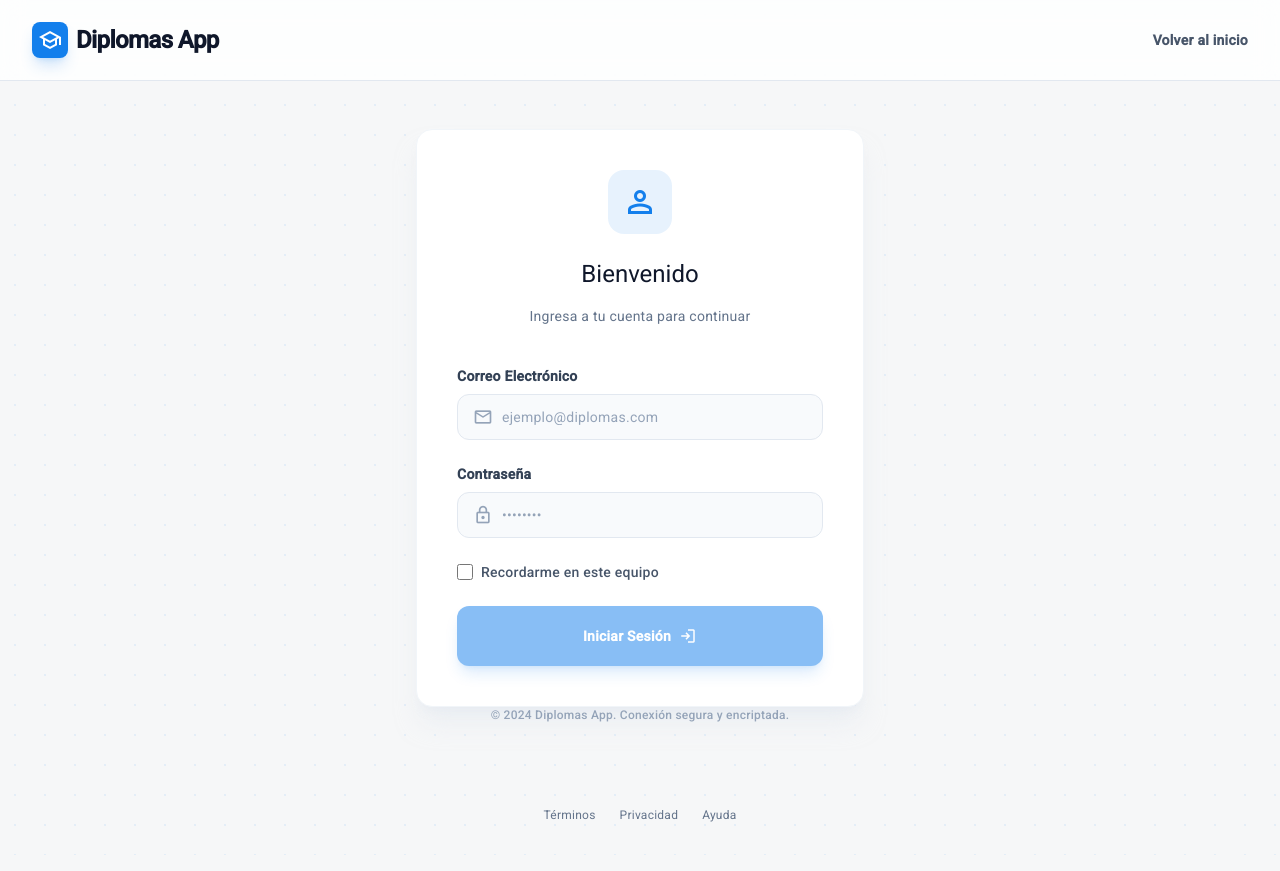
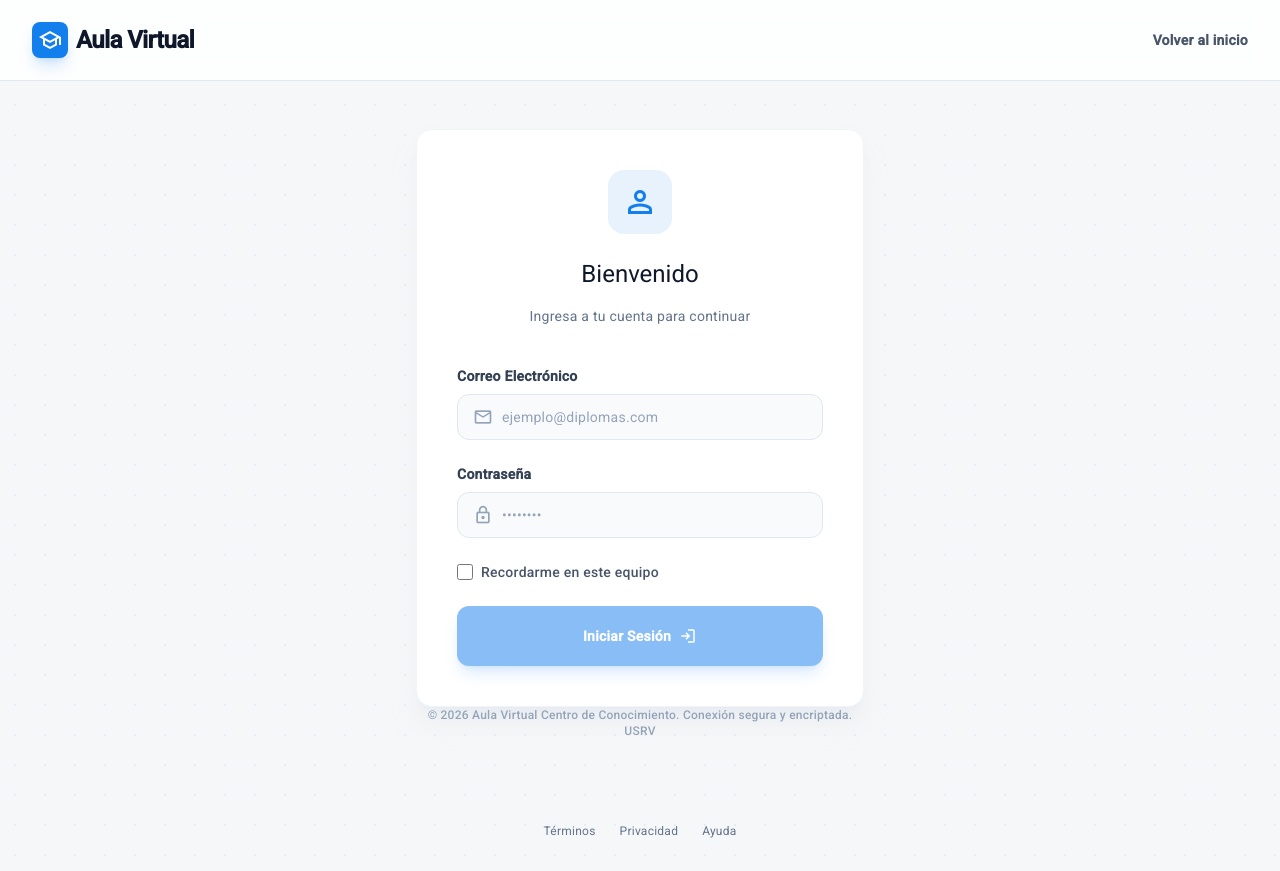
Before and after one commit to saidrey/validar_cursos, an Angular app: page /login in a window 1280 px wide. Built offline with nearby package versions, Linux system fonts and the light colour scheme.

Commit message:
feat(htaccess): agregar htaccess para ajustar rutas angular

```diff
--- a/src/app/private/layout/admin-layout.component.html
+++ b/src/app/private/layout/admin-layout.component.html
@@ -7,7 +7,7 @@
         <span class="material-symbols-outlined">school</span>
       </div>
       @if (sidebarOpen()) {
-        <span class="brand-name">Diplomas App</span>
+        <span class="brand-name">Aula Virtual</span>
       }
     </div>
 
--- a/src/app/private/pages/dashboard/dashboard.component.html
+++ b/src/app/private/pages/dashboard/dashboard.component.html
@@ -6,7 +6,7 @@
     </div>
     <div>
       <h1>Bienvenido, {{ usuario?.nombre }}</h1>
-      <p>Panel de administración · Diplomas App</p>
+      <p>Panel de administración · Aula Virtual</p>
     </div>
   </div>
 
--- a/src/app/public/pages/login/login.component.html
+++ b/src/app/public/pages/login/login.component.html
@@ -7,7 +7,7 @@
           <div class="bg-primary p-1.5 rounded-lg text-white shadow-lg shadow-primary/20">
             <span class="material-symbols-outlined block">school</span>
           </div>
-          <span class="text-2xl font-extrabold tracking-tight text-slate-900">Diplomas App</span>
+          <span class="text-2xl font-extrabold tracking-tight text-slate-900">Aula Virtual</span>
         </a>
         <div class="hidden md:block">
           <a routerLink="/" class="text-sm font-semibold text-slate-600 hover:text-primary transition-colors">
@@ -117,7 +117,7 @@
       </div>
 
       <p class="mt-8 text-center text-slate-400 text-xs font-medium">
-        © 2024 Diplomas App. Conexión segura y encriptada.
+        © 2026 Aula Virtual Centro de Conocimiento. Conexión segura y encriptada. USRV
       </p>
     </div>
   </main>
--- a/src/app/public/pages/validar/validar.component.html
+++ b/src/app/public/pages/validar/validar.component.html
@@ -142,7 +142,7 @@
           </div>
           <div class="flex items-center gap-2">
             <span class="material-symbols-outlined text-primary">verified</span>
-            <span class="text-xs font-bold uppercase tracking-wider text-slate-500">Oficial Diplomas App</span>
+            <span class="text-xs font-bold uppercase tracking-wider text-slate-500">Oficial Aula Virtual Centro de Conocimiento</span>
           </div>
         </div>
       </div>
--- a/src/index.html
+++ b/src/index.html
@@ -2,7 +2,7 @@
 <html lang="es">
 <head>
   <meta charset="utf-8">
-  <title>Diplomas App</title>
+  <title>Aula Virtual</title>
   <base href="/">
   <meta name="viewport" content="width=device-width, initial-scale=1">
   <link rel="icon" type="image/x-icon" href="favicon.ico">
```
Also changed, not shown: 2 other files (tests, documents, lock files or other folders).
